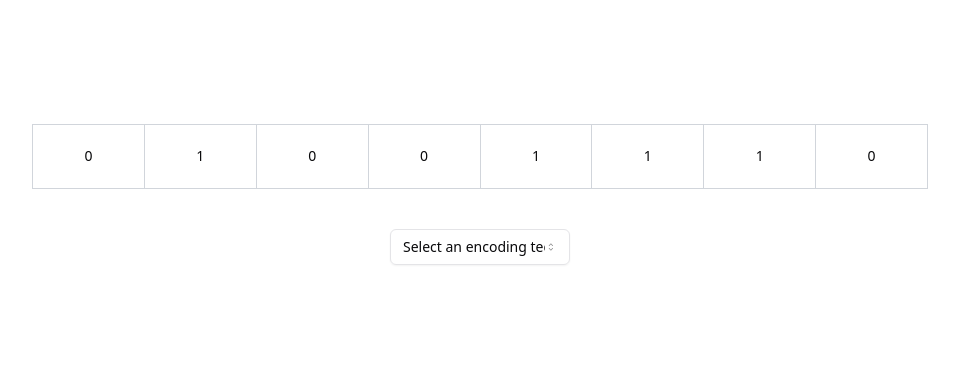
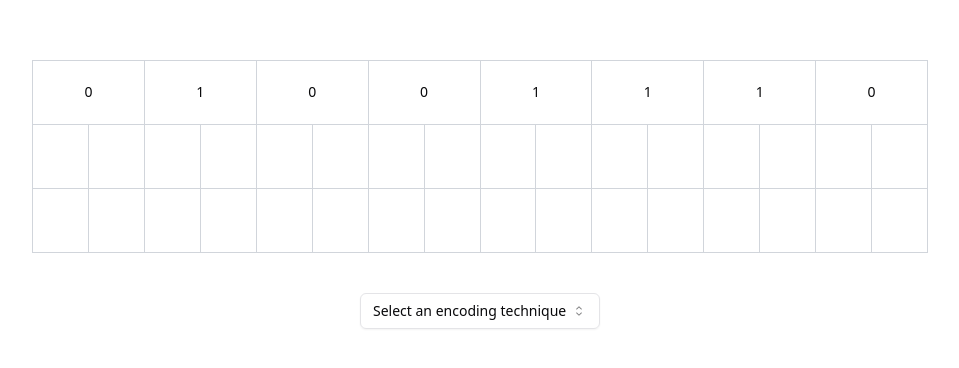
Before and after one commit to harknoel/BontilaoHarkNoelLabExer9, a React (Vite) app: page / in a window 1280 px wide. Shown: the part 186-554 px from the top of the page, without its empty margins (160-1119 px from the left). Built offline with nearby package versions, Linux system fonts and the light colour scheme.

Commit message:
feat(web): add table grids

```diff
--- a/src/components/Select/SelectComponent.tsx
+++ b/src/components/Select/SelectComponent.tsx
@@ -18,7 +18,7 @@ const SelectComponent = ({
 }) => {
   return (
     <Select value={selectedEncoding} onValueChange={setSelectedEncoding}>
-      <SelectTrigger className="w-[180px]">
+      <SelectTrigger className="w-[240px]">
         <SelectValue placeholder="Select an encoding technique" />
       </SelectTrigger>
       <SelectContent>
--- a/src/pages/Scheme/Scheme.tsx
+++ b/src/pages/Scheme/Scheme.tsx
@@ -29,6 +29,38 @@ const Scheme = () => {
                 </TableCell>
               ))}
             </TableRow>
+            <TableRow>
+              {[...input].map((_, index) => (
+                <>
+                  <TableCell
+                    key={`top-${index}`}
+                    className="w-24 h-16 border border-gray-300 relative text-center"
+                  >
+                  </TableCell>
+                  <TableCell
+                    key={`top-${index}`}
+                    className="w-24 h-16 border border-gray-300 relative text-center"
+                  >
+                  </TableCell>
+                </>
+              ))}
+            </TableRow>
+            <TableRow>
+              {[...input].map((_, index) => (
+                <>
+                  <TableCell
+                    key={`top-${index}`}
+                    className="w-24 h-16 border border-gray-300 relative text-center"
+                  >
+                  </TableCell>
+                  <TableCell
+                    key={`top-${index}`}
+                    className="w-24 h-16 border border-gray-300 relative text-center"
+                  >
+                  </TableCell>
+                </>
+              ))}
+            </TableRow>
           </TableBody>
         </Table>
       </div>
--- a/src/utils/lineCoding.ts
+++ b/src/utils/lineCoding.ts
@@ -49,6 +49,9 @@ export class LineCoding {
   static convert(scheme: string, input: number[]) {
     let result: SignalLevel[] = [];
     switch (scheme) {
+      case EncodingScheme.NRZ_L:
+        result = input;
+        break;
       case EncodingScheme.NRZ_I:
         result = input.map((bit) => LineCoding.nonReturnToZeroInverted(bit));
         break;
```
Also changed, not shown: src/utils/draw.ts (added).
